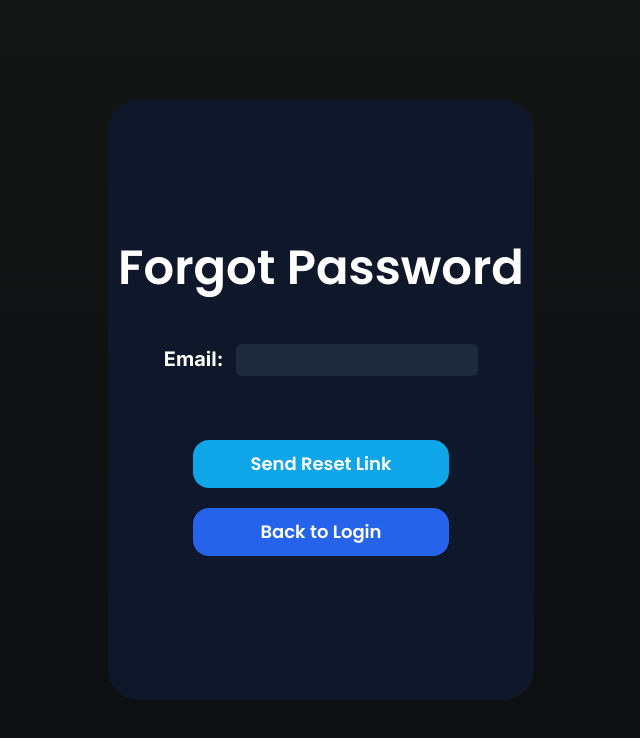
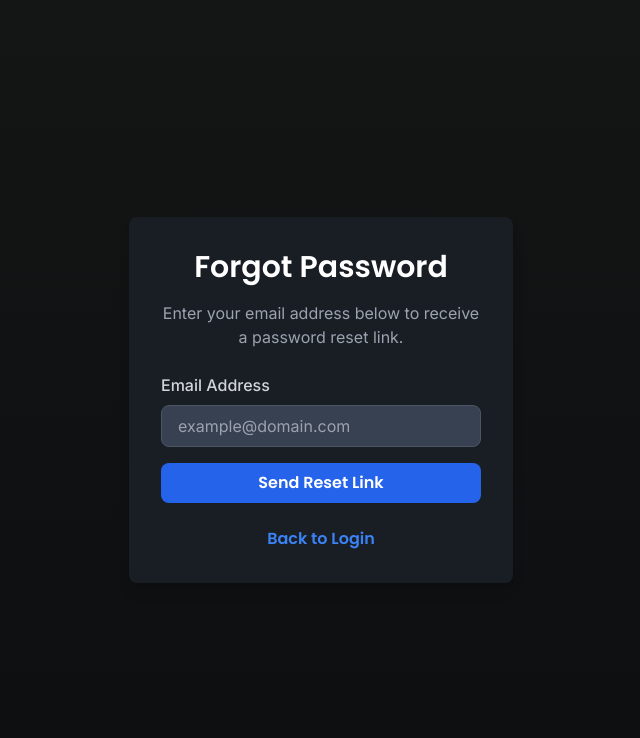
Before and after one commit to Maximus019BG/Azion, a Next.js app in the folder client/: page /forgot-password in a window 1280 px wide. Shown: the top 738 px of the page, without its empty margins (319-959 px from the left). Built offline with nearby package versions, Linux system fonts and the light colour scheme.

Commit message:
style: Forgot password page

```diff
--- a/client/app/(user)/forgot-password/page.tsx
+++ b/client/app/(user)/forgot-password/page.tsx
@@ -11,6 +11,7 @@ const HeaderText = Poppins({subsets: ["latin"], weight: "600"});
 const ForgotPassword = () => {
     const [email, setEmail] = useState("");
     const [message, setMessage] = useState("");
+    const [error, setError] = useState(false);
 
     const handleSubmit = async (e: React.FormEvent) => {
         e.preventDefault();
@@ -25,40 +26,68 @@ const ForgotPassword = () => {
                     },
                 }
             );
-            setMessage(response.data);
+            setMessage("Password reset link sent to your email.");
+            setError(false);
         } catch (error: any) {
             if (error.response && error.response.status === 401) {
                 setMessage("Unauthorized: Please check your credentials.");
             } else {
-                setMessage("Error sending password reset email");
+                setMessage("Error sending password reset email.");
             }
+            setError(true);
         }
     };
 
     return (
         <Suspense fallback={<div>Loading...</div>}>
-            <div className="w-screen h-screen flex flex-col justify-center items-center">
-                <div className="w-1/3 h-3/4 rounded-badge flex flex-col justify-center items-center gap-5 bg-slate-900">
-                    <h1 className={`${HeaderText.className} text-5xl text-white font-black mb-8`}>Forgot Password</h1>
-                    <form onSubmit={handleSubmit} className="flex flex-col justify-center items-center gap-16">
-                        <div>
-                            <label className="mr-2 text-xl font-bold text-white">Email: </label>
+            <div className="min-h-screen flex justify-center items-center">
+                <div
+                    className="w-11/12 sm:w-96 bg-base-200 shadow-lg rounded-lg p-6 sm:p-8 flex flex-col justify-evenly items-center">
+                    <h1
+                        className={`${HeaderText.className} text-2xl sm:text-3xl font-extrabold text-white mb-4 text-center`}
+                    >
+                        Forgot Password
+                    </h1>
+                    <p className="text-gray-400 mb-6 text-center text-sm sm:text-base">
+                        Enter your email address below to receive a password reset link.
+                    </p>
+                    <form
+                        onSubmit={handleSubmit}
+                        className="w-full flex flex-col gap-4"
+                    >
+                        <div className="flex flex-col gap-2">
+                            <label className="text-gray-300 font-medium text-sm sm:text-base">
+                                Email Address
+                            </label>
                             <input
                                 type="email"
                                 value={email}
                                 onChange={(e) => setEmail(e.target.value)}
                                 required
-                                className="bg-slate-800 rounded-md p-1 text-white"
+                                className="w-full px-4 py-2 text-sm sm:text-base border border-gray-600 bg-gray-700 rounded-lg focus:ring-2 focus:ring-blue-500 outline-none text-white placeholder-gray-400"
+                                placeholder="example@domain.com"
                             />
                         </div>
                         <button
                             type="submit"
-                            className={`w-40 md:w-64 h-10 md:h-12 bg-lightAccent rounded-2xl text-base md:text-lg hover:bg-sky-600 ${HeaderText.className}`}>
+                            className={`w-full bg-blue-600 text-white py-2 rounded-lg hover:bg-blue-700 transition-all duration-300 focus:ring-4 focus:ring-blue-300 ${HeaderText.className}`}
+                        >
                             Send Reset Link
                         </button>
                     </form>
-                    {message && <p>{message}</p>}
-                    <Link href="/login" className={`w-40 md:w-64 h-10 md:h-12 bg-accent rounded-2xl text-base md:text-lg flex justify-center items-center hover:bg-blue-700 ${HeaderText.className}`}>
+                    {message && (
+                        <p
+                            className={`mt-4 text-center text-sm ${
+                                error ? "text-red-500" : "text-green-500"
+                            }`}
+                        >
+                            {message}
+                        </p>
+                    )}
+                    <Link
+                        href="/login"
+                        className={`mt-6 text-blue-500 hover:underline text-sm sm:text-base ${HeaderText.className}`}
+                    >
                         Back to Login
                     </Link>
                 </div>
```
